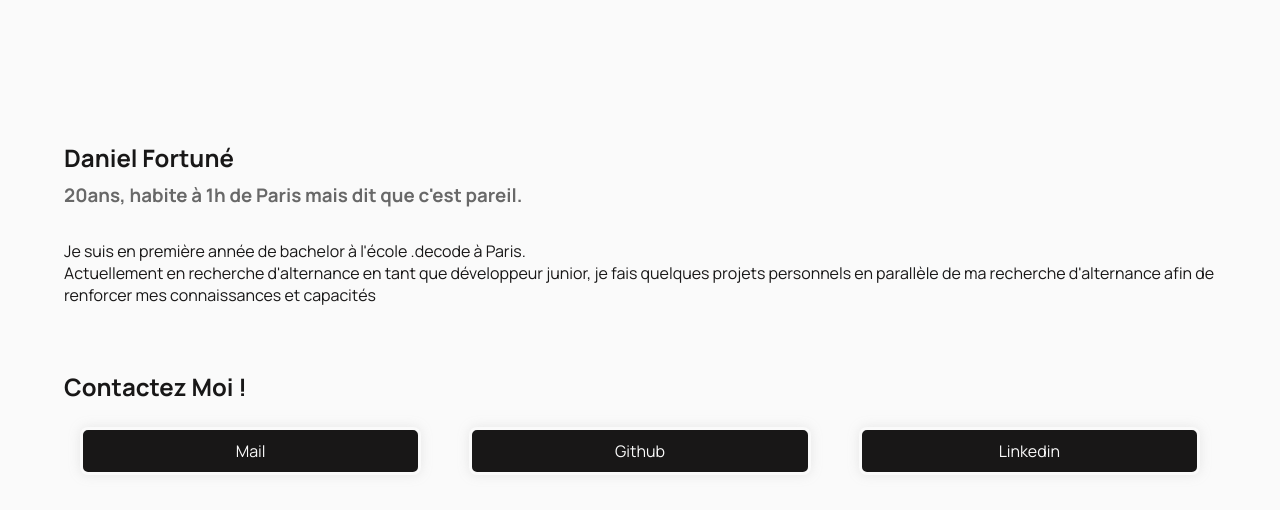
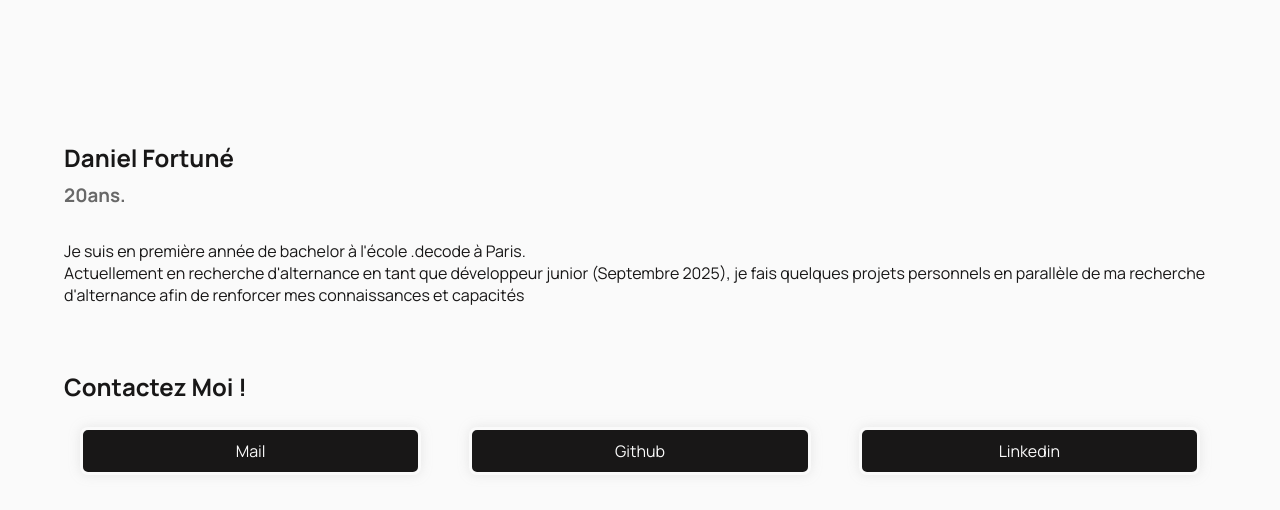
Before and after one commit to dntbstck/Personal-Portfolio-Project, a plain HTML site: page à-propos.html in a window 1280 px wide. Shown: the part 84-594 px from the top of the page. Drawn offline with Linux system fonts and the light colour scheme.

Commit message:
Update à-propos.html

```diff
--- a/à-propos.html
+++ b/à-propos.html
@@ -64,7 +64,7 @@
             <div class="àpropos__text">
               <div class="àpropos__text_header">
                 <h1>Daniel Fortuné</h1>
-                <h3>20ans, habite à 1h de Paris mais dit que c'est pareil.</h3>
+                <h3>20ans.</h3>
               </div>
               <p>
                 Je suis en première année de bachelor à l'école
@@ -72,7 +72,7 @@
                   >.decode</a
                 >
                 à Paris. <br />Actuellement en recherche d'alternance en tant
-                que développeur junior, je fais quelques projets personnels en
+                que développeur junior (Septembre 2025), je fais quelques projets personnels en
                 parallèle de ma recherche d'alternance afin de renforcer mes connaissances et capacités
               </p>
             </div>
```
